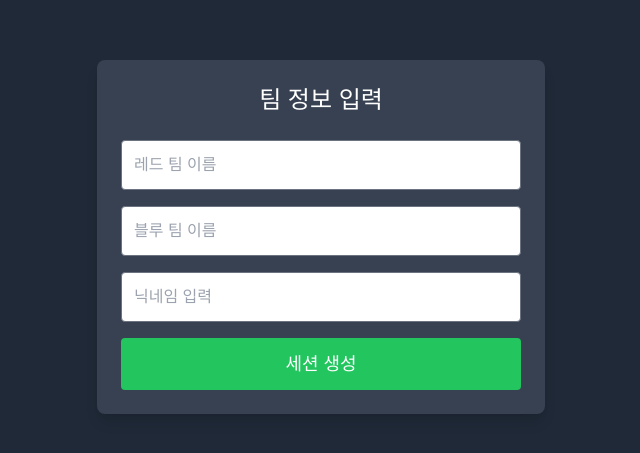
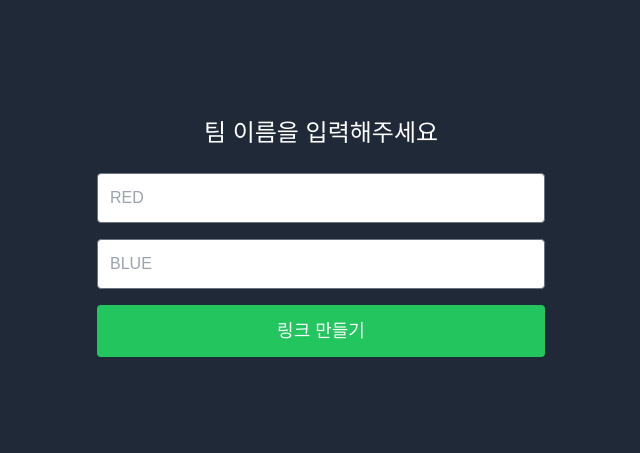
Before and after one commit to kimchoker/fearless, a Next.js app: page /start in a window 1280 px wide. Shown: the part 163-616 px from the top of the page, without its empty margins (319-959 px from the left). Built offline with nearby package versions, Linux system fonts and the light colour scheme; a web font is replaced by a local one.

Commit message:
배포 환경에서 세션 생성 확인을 위한 코드 추가가

```diff
--- a/package.json
+++ b/package.json
@@ -9,6 +9,7 @@
     "lint": "next lint"
   },
   "dependencies": {
+    "axios": "^1.7.9",
     "firebase": "^11.0.2",
     "firebase-admin": "^13.0.1",
     "html2canvas": "^1.4.1",
--- a/src/app/layout.tsx
+++ b/src/app/layout.tsx
@@ -2,8 +2,8 @@ import type { Metadata } from "next";
 import "./globals.css";
 
 export const metadata: Metadata = {
-  title: "Create Next App",
-  description: "Generated by create next app",
+  title: "밴픽 & 피어리스 시뮬레이터",
+  description: "리그 오브 레전드 밴픽 시뮬레이터 및 피어리스 밴픽 체크 이미지 생성",
 };
 
 export default function RootLayout({
--- a/src/app/page.tsx
+++ b/src/app/page.tsx
@@ -12,14 +12,9 @@ const MainPage = () => {
           onClick={() => router.push("/settings")}
           className="bg-blue-500 px-4 py-2 rounded text-white hover:bg-blue-600 transition"
         >
-          Settings
+          피어리스 밴 이미지 만들기
         </button>
-        <button
-          onClick={() => router.push("/fearless")}
-          className="bg-green-500 px-4 py-2 rounded text-white hover:bg-green-600 transition"
-        >
-          Fearless
-        </button>
+
       </div>
 
       <div className="flex flex-col space-y-4">
--- a/src/app/start/page.tsx
+++ b/src/app/start/page.tsx
@@ -2,34 +2,38 @@
 
 import { useState } from "react";
 import { useRouter } from "next/navigation";
-
+import axios from "axios";
 
 const StartPage = () => {
   const [teamRed, setTeamRed] = useState("");
   const [teamBlue, setTeamBlue] = useState("");
-  const [nickname, setNickname] = useState("");
+  // const [nickname, setNickname] = useState("");
   const router = useRouter();
 
   const handleCreateSession = async () => {
-    if (!teamRed || !teamBlue || !nickname) {
+    if (!teamRed || !teamBlue) {
       alert("모든 정보를 입력해주세요!");
       return;
     }
 
     try {
+      console.log("팀 정보:", { teamRed, teamBlue }); // 입력 데이터 로그
+
       // 백엔드 API 호출
-      const response = await fetch("/api/session", {
-        method: "POST",
-        headers: { "Content-Type": "application/json" },
-        body: JSON.stringify({ teamRed, teamBlue }),
+      const response = await axios.post("/api/session", {
+        teamRed,
+        teamBlue,
       });
 
-      if (!response.ok) {
-        const { error } = await response.json();
-        throw new Error(error || "세션 생성 실패");
+      console.log("API 호출 응답 상태 코드:", response.status); // 상태 코드 확인
+
+      if (response.status !== 201) {
+        console.error("API 호출 실패:", response.data.error); // 오류 메시지 출력
+        throw new Error(response.data.error || "세션 생성 실패");
       }
 
-      const { sessionId } = await response.json();
+      const { sessionId } = response.data;
+      console.log("세션 생성 성공, 세션 ID:", sessionId); // 성공 메시지와 세션 ID
 
       // 세션 생성 후 이동
       router.push(`/links/${sessionId}`);
@@ -39,36 +43,37 @@ const StartPage = () => {
     }
   };
 
+
   return (
     <div className="min-h-screen bg-gray-800 text-white flex flex-col justify-center items-center font-gong">
-      <div className="bg-gray-700 p-6 rounded-lg shadow-lg w-[90%] max-w-md">
-        <h2 className="text-2xl text-center mb-6">팀 정보 입력</h2>
+      <div className=" w-[90%] max-w-md">
+        <h2 className="text-2xl text-center mb-6">팀 이름을 입력해주세요</h2>
         <input
           type="text"
           value={teamRed}
           onChange={(e) => setTeamRed(e.target.value)}
-          placeholder="레드 팀 이름"
-          className="w-full mb-4 p-3 rounded border border-gray-500 text-black"
+          placeholder="RED"
+          className="w-full mb-4 p-3 rounded border border-gray-500 text-red-700"
         />
         <input
           type="text"
           value={teamBlue}
           onChange={(e) => setTeamBlue(e.target.value)}
-          placeholder="블루 팀 이름"
-          className="w-full mb-4 p-3 rounded border border-gray-500 text-black"
+          placeholder="BLUE"
+          className="w-full mb-4 p-3 rounded border border-gray-500 text-blue-700"
         />
-        <input
+        {/* <input
           type="text"
           value={nickname}
           onChange={(e) => setNickname(e.target.value)}
           placeholder="닉네임 입력"
           className="w-full mb-4 p-3 rounded border border-gray-500 text-black"
-        />
+        /> */}
         <button
           onClick={handleCreateSession}
           className="w-full bg-green-500 py-3 rounded text-lg hover:bg-green-600 transition"
         >
-          세션 생성
+          링크 만들기
         </button>
       </div>
     </div>
```
Also changed, not shown: 1 other file (tests, documents, lock files or other folders).
